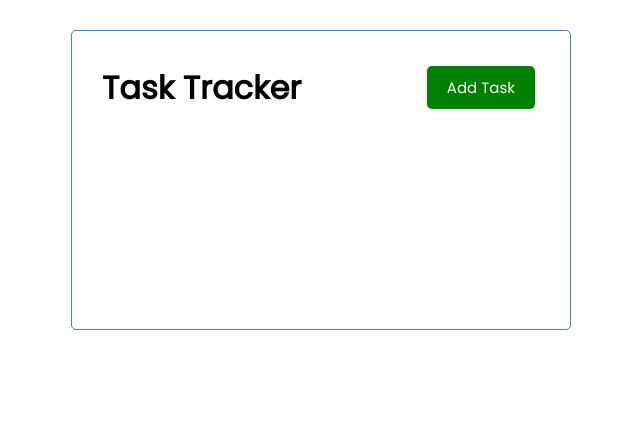
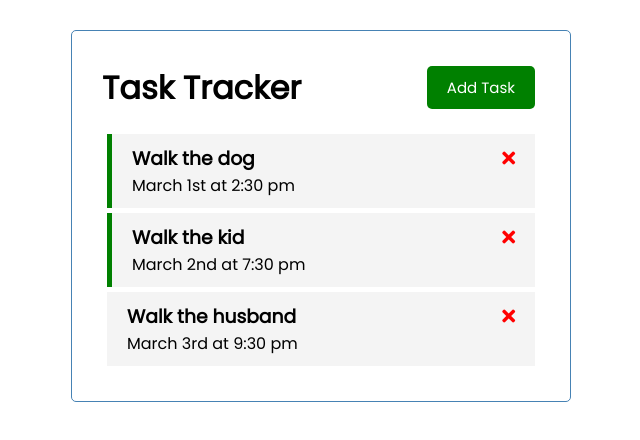
Before and after one commit to AvilinP/vue-task-tracker, a Vue app: page / in a window 1280 px wide. Shown: the top 440 px of the page, without its empty margins (319-959 px from the left). Built offline with nearby package versions, Linux system fonts and the light colour scheme.

Commit message:
started on tasks comp

```diff
--- a/public/index.html
+++ b/public/index.html
@@ -4,6 +4,10 @@
     <meta charset="utf-8">
     <meta http-equiv="X-UA-Compatible" content="IE=edge">
     <meta name="viewport" content="width=device-width,initial-scale=1.0">
+    <link
+      rel="stylesheet"
+      href="https://cdnjs.cloudflare.com/ajax/libs/font-awesome/5.15.2/css/all.min.css"
+    />
     <link rel="icon" href="<%= BASE_URL %>favicon.ico">
     <title>Task Tracker</title>
   </head>
--- a/src/App.vue
+++ b/src/App.vue
@@ -2,6 +2,7 @@
 
   <div class="container">
     <Header title="Task Tracker"/>
+    <Tasks :tasks="tasks"/>
   </div>
 
 </template>
@@ -9,13 +10,43 @@
 <script>
 
 import Header from './components/Header'
+import Tasks from './components/Tasks'
+
 
 export default {
   name: 'App',
   components: {
     Header,
+    Tasks,
   },
-
+  data() {
+    return {
+      tasks: []
+    }
+  },
+  // Lifecycle - Called synchronously after the instance is created.
+  created() {
+    this.tasks = [
+      {
+        id: 1,
+        text: 'Walk the dog',
+        day: 'March 1st at 2:30 pm',
+        reminder: true,
+      },
+      {
+        id: 2,
+        text: 'Walk the kid',
+        day: 'March 2nd at 7:30 pm',
+        reminder: true,
+      },
+      {
+        id: 3,
+        text: 'Walk the husband',
+        day: 'March 3rd at 9:30 pm',
+        reminder: false,
+      },
+    ]
+  }
 }
 </script>
 
--- /dev/null
+++ b/src/components/Task.vue
@@ -0,0 +1,41 @@
+<template>
+    <div :class="[task.reminder ? 'reminder' : '', 'task']">
+        <h3>{{task.text}}
+            <i class="fas fa-times"></i>
+        </h3>
+        <p>{{task.day}}</p>
+    </div>
+</template>
+
+<script>
+export default {
+    name: 'Task',
+    props: {
+        task: Object
+    }
+}
+</script>
+
+<style scope>
+
+.fas {
+  color: red;
+}
+.task {
+  background: #f4f4f4;
+  margin: 5px;
+  padding: 10px 20px;
+  cursor: pointer;
+}
+.task.reminder {
+  border-left: 5px solid green;
+}
+.task h3 {
+  display: flex;
+  align-items: center;
+  justify-content: space-between;
+}
+
+
+
+</style>
--- /dev/null
+++ b/src/components/Tasks.vue
@@ -0,0 +1,19 @@
+<template>
+    <div :key="task.id" v-for="task in tasks">
+        <Task :task="task" />
+     </div>
+</template>
+
+<script>
+import Task from './Task'
+
+export default {
+    name: 'Tasks',
+    props: {
+        tasks: Array
+    },
+    components: {
+        Task
+    }
+}
+</script>
```
Also changed, not shown: src/components/Button.vue (line endings or trailing spaces).
